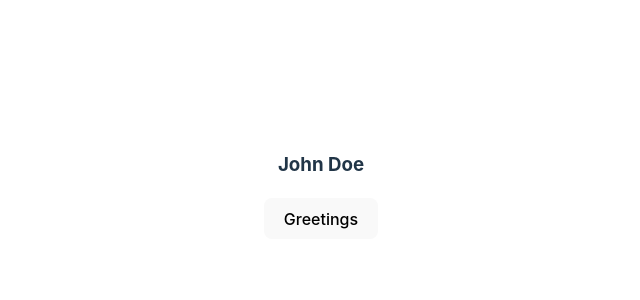
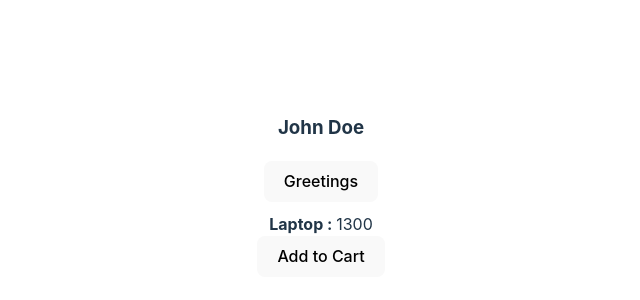
Before and after one commit to jerryseyi/vue-composition, a Vue app: page / in a window 1280 px wide. Shown: the part 214-514 px from the top of the page, without its empty margins (319-959 px from the left). Built offline with nearby package versions, Linux system fonts and the light colour scheme.

Commit message:
adding items to cart

```diff
--- a/src/App.vue
+++ b/src/App.vue
@@ -6,10 +6,10 @@
       setup() {
           const name = 'John Doe';
 
-          const greeting = () => {
-              alert('welcome ' + name);
-          }
-          return {name, greeting };
+          const greeting = () => alert('welcome ' + name);
+          const addItemToCart = (item) => alert(`one ${item} added to cart`);
+
+          return {name, greeting, addItemToCart };
       }
   }
 </script>
@@ -18,7 +18,8 @@
   <div>
       <h3>{{ name }}</h3>
       <button @click="greeting">Greetings</button>
-      <Product name="Laptop" :price="1300"/>
+      <br>
+      <Product name="Laptop" :price="1300" @addToCart="addItemToCart"/>
   </div>
 </template>
 
--- a/src/components/Product.vue
+++ b/src/components/Product.vue
@@ -1,5 +1,10 @@
 <template>
+  <div style="margin-top: 10px">
+      <strong>{{ name }} : </strong>
+      <span>{{price}}</span><br>
 
+      <button @click="addToCart">Add to Cart</button>
+  </div>
 </template>
 
 <script>
@@ -9,9 +14,10 @@ export default {
         name: String,
         price: Number
     },
-    setup(props, context) {
-        console.log(props.name);
-        console.log(props.price);
+    setup(props, {attr, slots, emit}) {
+        const addToCart = () => emit('addToCart', props.name);
+
+        return { addToCart }
     }
 }
 </script>
```
